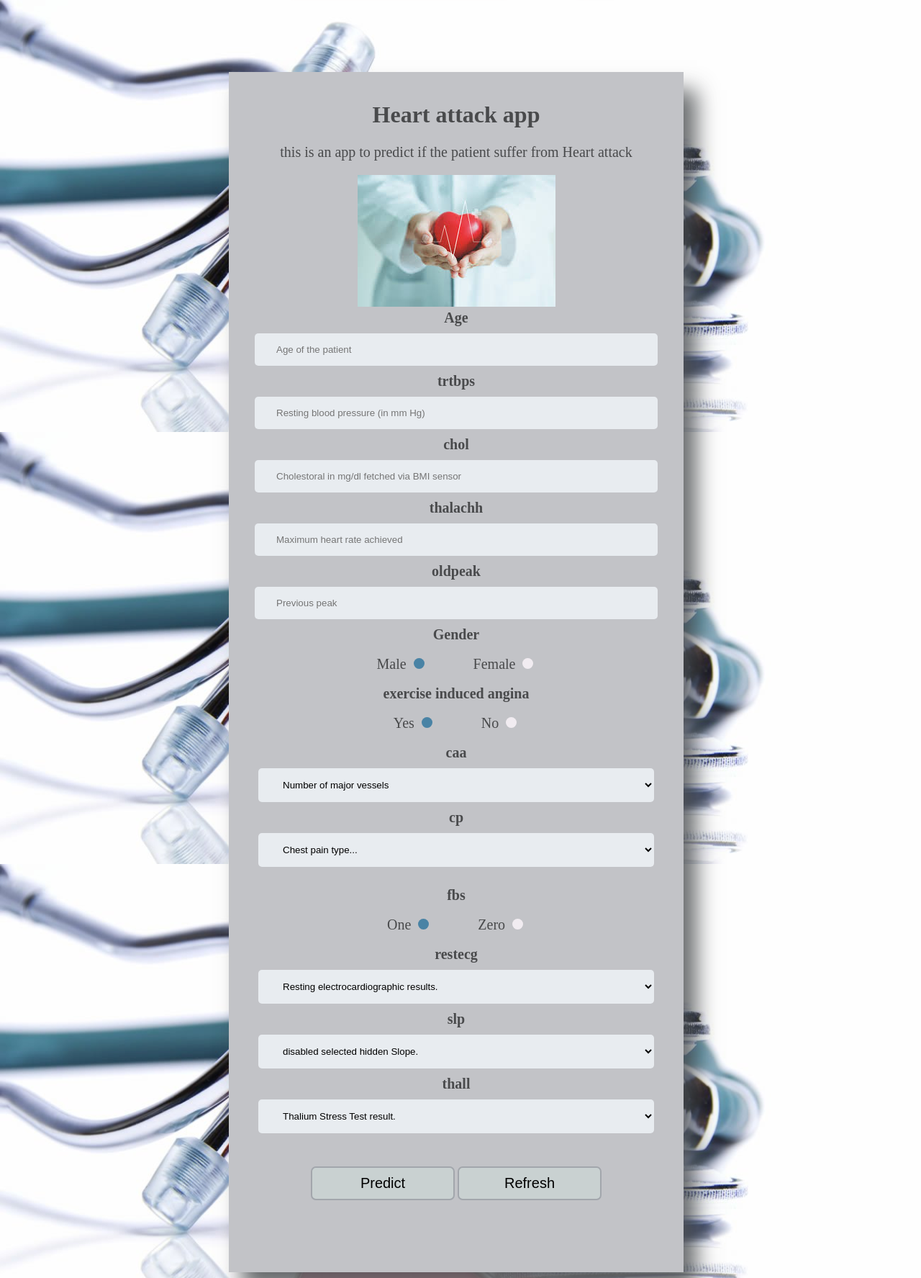
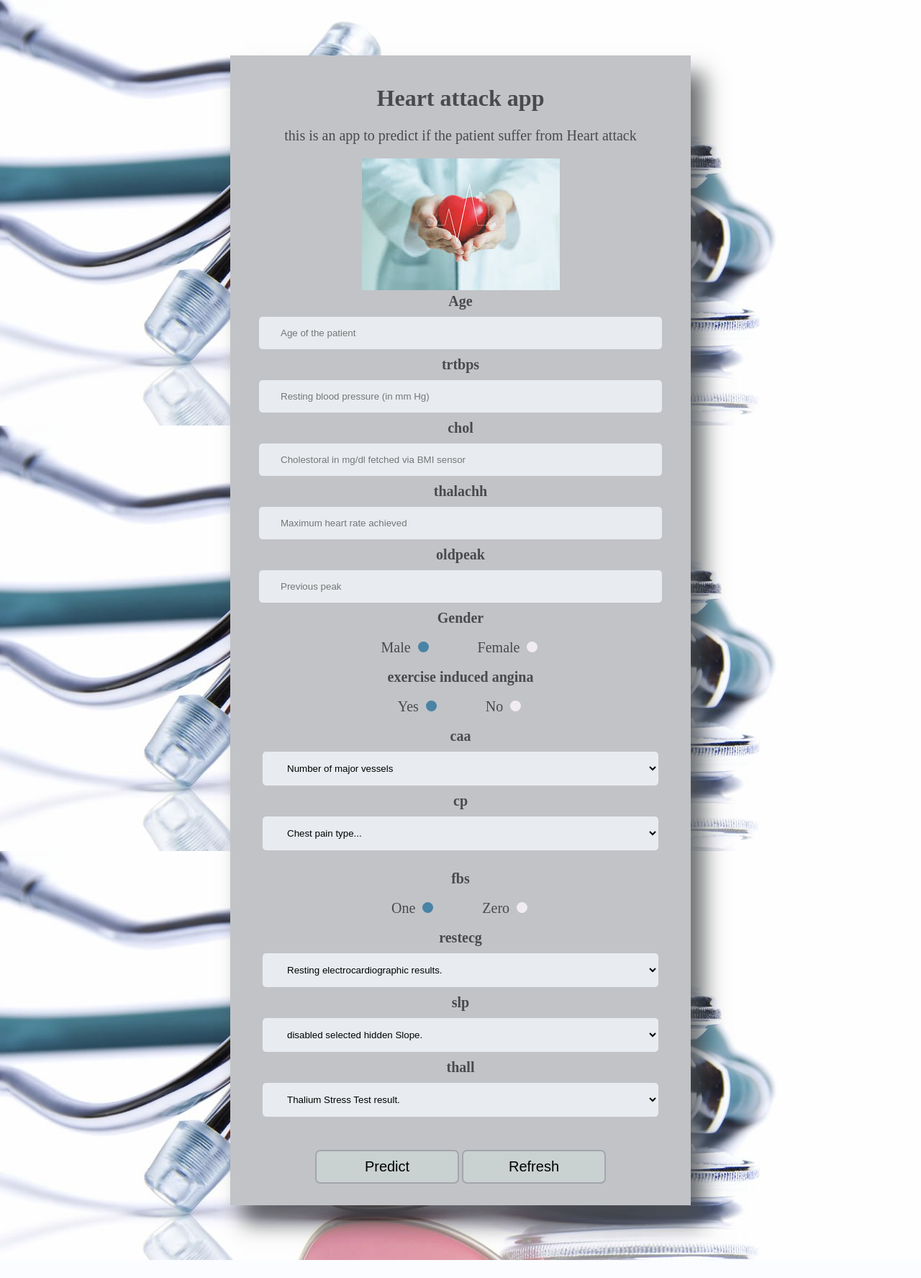
Before and after one commit to Eman104/Heart-attak-app, a Flask app: page / in a window 1280 px wide. Shown: the whole page at 72% size. After the commit the page ends 1750 px from the top, so only its background shows below. Run offline with Flask 2, Linux system fonts and the light colour scheme; parts of the project's set-up code (start-up, migrations or seed data) failed here and were passed over.

Commit message:
Update index.html

```diff
--- a/templates/index.html
+++ b/templates/index.html
@@ -7,8 +7,11 @@
         body {
 
             background-image: url('../static/images/prevent-heart-attack.jpg');
-            background-attachment: fixed;
-            background-size: 1280px 600px;
+           background-attachment: fixed;
+            background-size: auto;
+            margin-left: auto;
+            margin-right: auto;
+            height: 80%;
         }
         h1,p{
 
@@ -18,14 +21,17 @@
             font-size: 20px;
         }
         .eman {
-            text-align: center ;
+            text-align: center;
             width: 50%;
-            height: 100%;
+
+            background-color: rgb(139, 108, 130);
+
+            margin: 6% 20% 6% 25%;
+
+            padding-bottom: 30px;
+            padding-top: 20px;
             background-color: rgb(194, 195, 199);
-            margin-left: 310px;
-            margin-top: 100px;
-            padding-bottom: 100px;
-            padding-top: 20px;
+
             box-shadow: 18px 25px 28px rgba(76, 79, 82, 0.849);
             color: rgba(51, 52, 53, 0.849);
         }
```
